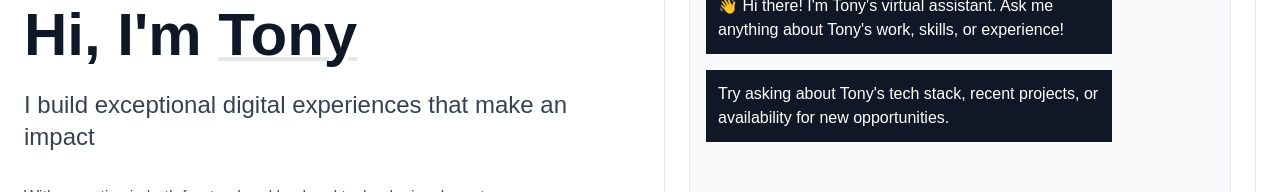
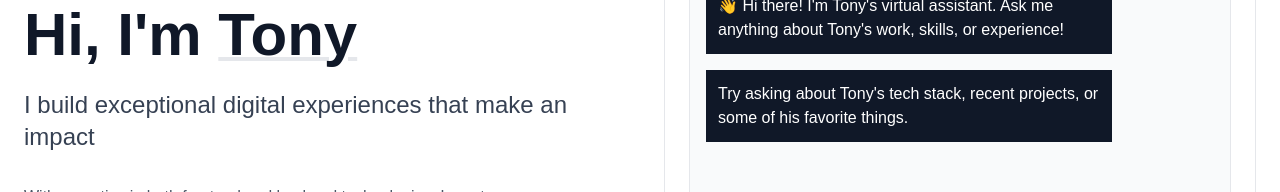
Before and after one commit to TTG89/tonygruenwald, a Next.js app: page / in a window 1280 px wide. Shown: the part 272-464 px from the top of the page. Built offline with nearby package versions, Linux system fonts and the light colour scheme.

Commit message:
Update text prompt in Home component to include a more personal touch regarding Tony's interests.

```diff
--- a/src/app/page.tsx
+++ b/src/app/page.tsx
@@ -9,7 +9,7 @@ export default function Home() {
       isUser: false,
     },
     {
-      text: "Try asking about Tony's tech stack, recent projects, or availability for new opportunities.",
+      text: "Try asking about Tony's tech stack, recent projects, or some of his favorite things.",
       isUser: false,
     },
   ]);
```
